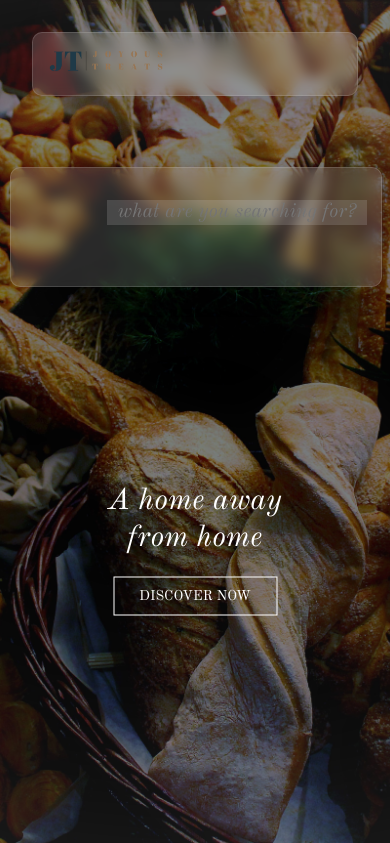
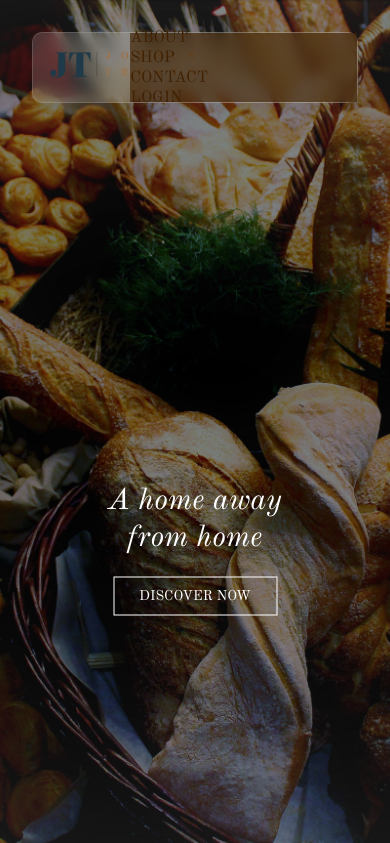
Before and after one commit to MissJuly/Joyous_treats, a Flask app: page / in a window 390 px wide. Shown: the top 843 px of the page. Run offline with Flask 3, Linux system fonts and the light colour scheme; some libraries are stand-ins or nearby versions.

Commit message:
Add the beginnings of flask login

```diff
--- a/app.py
+++ b/app.py
@@ -1,12 +1,12 @@
 from flask import Flask, render_template
-# from flask_sqlalchemy import SQLAlchemy
-# from flask_login import UserMixin
+from flask_sqlalchemy import SQLAlchemy
+from flask_login import UserMixin, login_user, LoginManager, login_required, logout_user, current_user
 
 
 app = Flask(__name__)
-# db = SQLAlchemy(app)
-# app.config['SQLALCHEMY_DATABASE_URI'] = 'sqlite:///database.db'
-# app.config['SECRET_KEY'] = 'thisisasecretkey'
+db = SQLAlchemy(app)
+app.config['SQLALCHEMY_DATABASE_URI'] = 'sqlite:///database.db'
+app.config['SECRET_KEY'] = 'thisisasecretkey'
 
 
 @app.route("/home")
--- a/static/css/home-style.css
+++ b/static/css/home-style.css
@@ -65,6 +65,10 @@
   align-items: center;
 }
 
+.nav-buttons {
+  list-style: none;
+}
+
 .nav-buttons iconify-icon {
   color: #402203;
   font-size: 18px;
@@ -73,7 +77,7 @@
 
 .nav-buttons iconify-icon:hover {
   font-weight: bolder;
-  padding-bottom: 2px;
+  /* padding-bottom: 2px; */
 }
 
 .nav-buttons .menu-bars {
@@ -100,7 +104,7 @@
 
 .nav-links a:hover {
   font-weight: bolder;
-  padding-bottom: 2px;
+  /* padding-bottom: 2px; */
 }
 
 /* hidden search bar */
@@ -117,6 +121,7 @@
   z-index: 100;
   height: 14%;
   left: 2.5%;
+  display: none;
 }
 
 #search-form {
@@ -128,6 +133,8 @@
 #search-form input[type="text"] {
   width: 300px;
   border: none;
+  outline: none;
+  background: transparent;
   background-color: rgba(217, 217, 217, 0.17);
   font-size: 20px;
   font-style: italic;
@@ -137,7 +144,6 @@
 #search-form button {
   background-color: rgba(217, 217, 217, 0.17);
   border: none;
-  /* padding-right: 5rem; */
   font-size: 24px;
   color: #402203;
 }
@@ -367,13 +373,24 @@
   .topnav {
     padding: 1rem;
   }
-  .nav-links {
-    display: none;
+
+  .nav-area {
+    position: fixed;
+    background: #402203a5;
+    /* height: 1024px; */
+    inset: 0 0 0 30%;
+    /* flex-direction: column; */
   }
 
-  /* .nav-buttons {
-    display: none;
-  } */
+  .nav-links {
+    flex-direction: column;
+    /* display: none; */
+  }
+
+  .nav-buttons {
+    flex-direction: column;
+    /* display: none; */
+  }
 
   .nav-buttons.responsive .menu-bars {
     /* display: unset; */
--- a/static/js/script.js
+++ b/static/js/script.js
@@ -1,31 +1,42 @@
-//shows search bar when search icon is clicked
-// $(document).readyState(function() {
-//   $('#search-icon').click(function() {
-//     $('#search-overlay').toggleClass('hidden');
-//     $('#search-input').focus();
-//   });
+// shows search bar when search icon is clicked
+$(document).ready(function() {
+  $('#search-icon').click(function() {
+    $('#search-overlay').toggle();
+    $('#search-input').focus();
+  });
 
-// $('#search-form').submit(function(event) {
-//   event.preventDefault();
+$('#search-form').submit(function(event) {
+  event.preventDefault();
 
-//   var searchTerm = $('#search-input').val();
-//   performSearch(searchTerm);
-//   });
-// });
+  var searchTerm = $('#search-input').val();
+  performSearch(searchTerm);
+  });
+});
 
-// function performSearch(searchTerm) {
-//   fetch('/search?q=' + searchTerm)
-//     .then(function(response) {
-//       return response.json();
-//     })
-//     .then(function(data) {
-//       displaySearchResults(data);
-//     })
-//     .catch(function(error) {
-//       console.log('An error occurred: ' + error);
-//     });
-// }
+function performSearch(searchTerm) {
+  fetch('/search?q=' + searchTerm)
+    .then(function(response) {
+      return response.json();
+    })
+    .then(function(data) {
+      displaySearchResults(data);
+    })
+    .catch(function(error) {
+      console.log('An error occurred: ' + error);
+    });
+}
 
+function displaySearchResults(results) {
+  var searchResultsDiv = document.getElementById('search-results');
+  searchResultsDiv.innerHTML = '';
+
+  for (var i = 0; i < results.length; i++) {
+    var result = results[i];
+    var resultItem = document.createElement('div');
+    resultItem.textContent = result.title;
+    searchResultsDiv.appendChild(resultItem);
+  }
+}
 
 
 
--- a/templates/home.html
+++ b/templates/home.html
@@ -11,6 +11,7 @@
   </head>
   <body>
     <div class="wrapper">
+      <header>
 
         {% include 'nav.html' %}
 
@@ -18,6 +19,7 @@
           <p>A home away from home</p>
           <a href="/shop">Discover Now</a>
         </div>
+      </header>
     </div>
 
     <div id="About" class="about-section">
--- a/templates/nav.html
+++ b/templates/nav.html
@@ -13,8 +13,8 @@
       </ul>
 
       <div class="nav-buttons">
-          <a id="search-icon" href="javascript:void(0)" >
-            <iconify-icon icon="carbon:search"></iconify-icon> </a>
+          <li id="search-icon">
+            <iconify-icon icon="carbon:search"></iconify-icon> </li>
           <a href="">
             <iconify-icon icon="ph:shopping-cart-fill"></iconify-icon> </a>
           <a id="menu" href="javascript:void(0);" onclick="menuFunction()">
```
